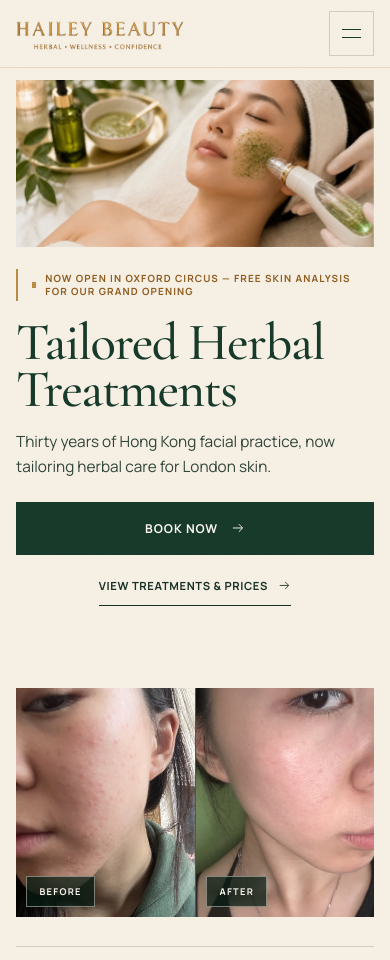
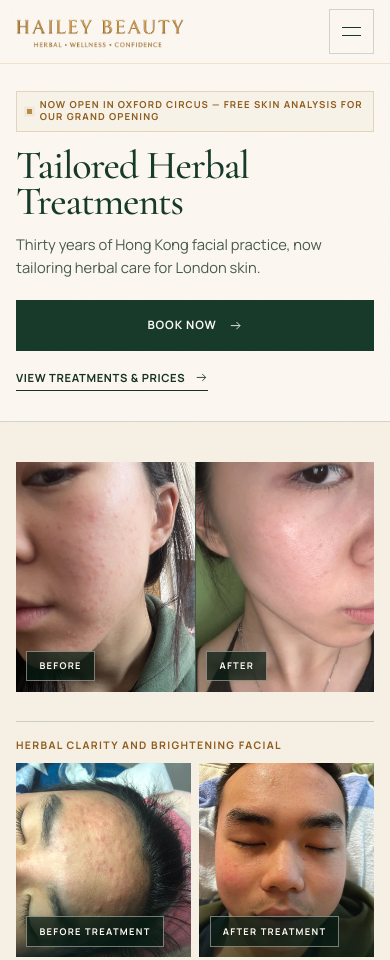
Before and after one commit to russelllobo/hailey-beauty-website, a plain HTML site: page index.html in a window 390 px wide. Shown: the top 960 px of the page. Drawn offline with nearby package versions, Linux system fonts and the light colour scheme; a script that the page names is missing.

Commit message:
Condense header and hero, remove hero image, add offset imagery

```diff
--- a/index.html
+++ b/index.html
@@ -25,7 +25,7 @@
       href="https://fonts.googleapis.com/css2?family=Cormorant+Garamond:wght@400;500;600&amp;family=Manrope:wght@400;500;600;700&amp;family=Noto+Sans+SC:wght@400;500;600&amp;family=Noto+Sans+TC:wght@400;500;600&amp;family=Noto+Serif+SC:wght@400;500&amp;family=Noto+Serif+TC:wght@400;500&amp;display=swap"
       rel="stylesheet"
     />
-    <link rel="stylesheet" href="./styles.css?v=17" />
+    <link rel="stylesheet" href="./styles.css?v=18" />
     <script data-structured-data type="application/ld+json"></script>
   </head>
   <body>
@@ -109,14 +109,7 @@
     </header>
 
     <main id="main">
-      <section class="hero" id="top" aria-labelledby="hero-title">
-        <img
-          class="hero-image"
-          src="./assets/hero-treatment.webp"
-          alt="A client receiving a herbal facial treatment at Hailey Beauty"
-          fetchpriority="high"
-        />
-        <div class="hero-wash" aria-hidden="true"></div>
+      <section class="hero hero-condensed" id="top" aria-labelledby="hero-title">
         <div class="hero-inner">
           <div class="hero-copy">
             <p class="hero-announcement" data-i18n="heroAnnouncement">Now open in Oxford Circus — free skin analysis for our grand opening</p>
@@ -135,6 +128,10 @@
               </a>
             </div>
           </div>
+          <figure class="hero-visual" role="presentation">
+            <img class="hero-visual-main" src="./assets/hero-treatment.webp" alt="" fetchpriority="high" />
+            <img class="hero-visual-accent" src="./assets/skin-analysis-session.webp" alt="" loading="lazy" />
+          </figure>
         </div>
       </section>
 
--- a/styles.css
+++ b/styles.css
@@ -17,7 +17,7 @@
   --sans: "Manrope", "Noto Sans SC", "Noto Sans TC", Arial, sans-serif;
   --shell: min(88rem, calc(100vw - 6rem));
   --section-space: clamp(6rem, 10vw, 10rem);
-  --header-height: 5.4rem;
+  --header-height: 4.35rem;
   color-scheme: light;
 }
 
@@ -241,16 +241,16 @@ h2 {
   top: 0;
   z-index: 50;
   height: var(--header-height);
-  border-bottom: 1px solid rgba(185, 139, 69, 0.24);
-  background: rgba(246, 239, 228, 0.9);
-  backdrop-filter: blur(20px) saturate(120%);
+  border-bottom: 1px solid rgba(185, 139, 69, 0.2);
+  background: rgba(251, 247, 240, 0.92);
+  backdrop-filter: blur(16px) saturate(110%);
 }
 
 .header-inner {
   display: grid;
   grid-template-columns: auto 1fr;
   align-items: center;
-  gap: 2.5rem;
+  gap: 2rem;
   width: var(--shell);
   height: 100%;
   margin-inline: auto;
@@ -267,9 +267,9 @@ h2 {
 .brand-logo {
   display: block;
   flex: none;
-  width: 13rem;
+  width: 11.75rem;
   height: auto;
-  max-height: 3rem;
+  max-height: 2.65rem;
   object-fit: contain;
 }
 
@@ -288,10 +288,10 @@ h2 {
 
 .site-nav a {
   position: relative;
-  padding-block: 0.45rem;
-  font-size: 0.74rem;
+  padding-block: 0.4rem;
+  font-size: 0.71rem;
   font-weight: 700;
-  letter-spacing: 0.045em;
+  letter-spacing: 0.06em;
 }
 
 .site-nav a::after {
@@ -336,8 +336,9 @@ h2 {
 }
 
 .header-book {
-  min-height: 2.85rem;
-  padding: 0.8rem 1rem;
+  min-height: 2.6rem;
+  padding: 0.65rem 1rem;
+  font-size: 0.71rem;
 }
 
 .menu-toggle {
@@ -346,46 +347,69 @@ h2 {
 
 .hero {
   position: relative;
-  display: grid;
-  min-height: clamp(36rem, 72svh, 48rem);
-  overflow: hidden;
+  display: block;
+  min-height: auto;
+  overflow: visible;
+  background: var(--paper);
+  border-bottom: 1px solid var(--line);
   isolation: isolate;
+}
+
+.hero-condensed {
+  background:
+    radial-gradient(120rem 40rem at 12% -10%, rgba(185, 139, 69, 0.06), transparent 55%),
+    var(--paper);
 }
 
 .hero-image,
 .hero-wash {
-  position: absolute;
-  inset: 0;
-  width: 100%;
-  height: 100%;
-}
-
-.hero-image {
-  z-index: -2;
-  object-fit: cover;
-  object-position: 72% 50%;
-  animation: hero-image-in 1.6s cubic-bezier(0.2, 0.75, 0.2, 1) both;
-}
-
-.hero-wash {
-  z-index: -1;
-  background:
-    linear-gradient(90deg, rgba(246, 239, 228, 0.98) 0%, rgba(246, 239, 228, 0.94) 29%, rgba(246, 239, 228, 0.68) 46%, rgba(246, 239, 228, 0.08) 72%),
-    linear-gradient(180deg, transparent 74%, rgba(9, 34, 23, 0.28));
+  display: none !important;
 }
 
 .hero-inner {
   position: relative;
   display: flex;
   align-items: center;
+  justify-content: space-between;
+  gap: clamp(2.5rem, 5vw, 5rem);
   width: var(--shell);
-  min-height: inherit;
+  min-height: auto;
   margin-inline: auto;
-  padding-block: 4rem 6rem;
+  padding: clamp(2.6rem, 5.5vw, 4rem) 0 clamp(2.6rem, 5vw, 3.75rem);
+}
+
+.hero-visual {
+  position: relative;
+  flex: none;
+  width: clamp(17rem, 24vw, 25rem);
+  height: clamp(13.5rem, 19vw, 19.5rem);
+  margin: 0;
+}
+
+.hero-visual-main {
+  width: 80%;
+  height: 100%;
+  object-fit: cover;
+  object-position: 60% 45%;
+  animation: hero-copy-in 1s cubic-bezier(0.22, 0.78, 0.22, 1) 120ms both;
+}
+
+.hero-visual-accent {
+  position: absolute;
+  right: 0;
+  bottom: -1.6rem;
+  width: 55%;
+  height: 52%;
+  border: 0.5rem solid var(--paper);
+  box-shadow: var(--shadow);
+  object-fit: cover;
+  object-position: 50% 42%;
+  animation: hero-copy-in 1s cubic-bezier(0.22, 0.78, 0.22, 1) 260ms both;
 }
 
 .hero-copy {
-  width: min(49rem, 58vw);
+  width: min(44rem, 100%);
+  max-width: 44rem;
 }
 
 .hero-announcement,
@@ -393,43 +417,44 @@ h2 {
 .hero-copy h1,
 .hero-lead,
 .hero-actions {
-  animation: hero-copy-in 0.9s cubic-bezier(0.22, 0.78, 0.22, 1) both;
+  animation: hero-copy-in 0.85s cubic-bezier(0.22, 0.78, 0.22, 1) both;
 }
 
 .hero-announcement {
   display: inline-flex;
   align-items: center;
-  gap: 0.7rem;
-  margin: 0 0 1.4rem;
-  padding: 0.62rem 0.8rem;
-  border: 1px solid rgba(143, 93, 32, 0.34);
-  background: rgba(251, 247, 240, 0.74);
+  gap: 0.55rem;
+  margin: 0 0 1rem;
+  padding: 0.48rem 0.72rem;
+  border: 1px solid rgba(143, 93, 32, 0.22);
+  background: rgba(246, 239, 228, 0.72);
   color: var(--brass);
-  font-size: 0.69rem;
+  font-size: 0.62rem;
   font-weight: 700;
-  letter-spacing: 0.14em;
+  letter-spacing: 0.13em;
   line-height: 1.2;
   text-transform: uppercase;
-  backdrop-filter: blur(10px);
+  backdrop-filter: none;
   animation-delay: 20ms;
 }
 
 .hero-announcement::before {
-  width: 0.45rem;
-  height: 0.45rem;
+  width: 0.38rem;
+  height: 0.38rem;
+  flex: none;
   background: var(--brass-fill);
-  box-shadow: 0 0 0 0.2rem rgba(185, 139, 69, 0.14);
+  box-shadow: 0 0 0 0.18rem rgba(185, 139, 69, 0.12);
   content: "";
 }
 
 .hero-copy h1 {
-  max-width: 10.5ch;
+  max-width: 16ch;
   color: var(--lacquer);
   font-family: var(--display);
-  font-size: clamp(4rem, 6.2vw, 6.75rem);
+  font-size: clamp(3rem, 5.1vw, 4.85rem);
   font-weight: 500;
-  letter-spacing: normal;
-  line-height: 0.95;
+  letter-spacing: -0.03em;
+  line-height: 0.92;
   animation-delay: 90ms;
 }
 
@@ -439,11 +464,11 @@ html:lang(en) .hero-copy h1 {
 }
 
 .hero-lead {
-  max-width: 31rem;
-  margin: 2rem 0 0;
-  color: #31453a;
-  font-size: clamp(1rem, 1.35vw, 1.24rem);
-  line-height: 1.7;
+  max-width: 30rem;
+  margin: 1.15rem 0 0;
+  color: #475a50;
+  font-size: clamp(0.96rem, 1.15vw, 1.08rem);
+  line-height: 1.65;
   text-wrap: pretty;
   animation-delay: 170ms;
 }
@@ -451,9 +476,22 @@ html:lang(en) .hero-copy h1 {
 .hero-actions {
   display: flex;
   align-items: center;
-  gap: 1.8rem;
-  margin-top: 2.25rem;
+  flex-wrap: wrap;
+  gap: 0.9rem 1.4rem;
+  margin-top: 1.55rem;
   animation-delay: 250ms;
+}
+
+.hero-actions .button {
+  min-height: 3.1rem;
+  padding: 0.9rem 1.25rem;
+  font-size: 0.72rem;
+}
+
+.hero-actions .text-link {
+  gap: 0.6rem;
+  padding-bottom: 0.35rem;
+  font-size: 0.73rem;
 }
 
 .proof-line {
@@ -1878,7 +1916,7 @@ html:lang(en) .hero-copy h1 {
 @media (max-width: 1160px) {
   :root {
     --shell: calc(100vw - 3rem);
-    --header-height: 4.9rem;
+    --header-height: 4.15rem;
   }
 
   body {
@@ -1997,11 +2035,16 @@ html:lang(en) .hero-copy h1 {
 
 @media (max-width: 900px) {
   .hero-inner {
-    padding-bottom: 5.5rem;
+    display: block;
+    padding-block: 2.4rem 2.8rem;
+  }
+
+  .hero-visual {
+    display: none;
   }
 
   .hero-copy {
-    width: 68vw;
+    width: 100%;
   }
 
   .proof-line-inner {
@@ -2277,32 +2320,32 @@ main > :not(.hero):not(.gallery):not(.tiktok-showcase) {
 
 @media (min-width: 1161px) {
   :root {
-    --section-space: clamp(5.75rem, 7vw, 7.5rem);
+    --section-space: clamp(5.25rem, 7vw, 7rem);
   }
 
   .hero {
-    min-height: clamp(38rem, 74svh, 46rem);
+    min-height: auto;
   }
 
   .hero-inner {
-    padding-block: 3.5rem 4.75rem;
+    padding-block: 3.25rem 3.6rem;
   }
 
   .hero-copy {
-    width: min(46rem, 54vw);
+    width: min(40rem, 46vw);
   }
 
   .hero-copy h1 {
-    font-size: clamp(4.5rem, 6vw, 6.4rem);
-    line-height: 0.92;
+    font-size: clamp(3.2rem, 4.6vw, 4.4rem);
+    line-height: 0.94;
   }
 
   .hero-lead {
-    margin-top: 1.6rem;
+    margin-top: 1rem;
   }
 
   .hero-actions {
-    margin-top: 1.9rem;
+    margin-top: 1.45rem;
   }
 
   .proof-line-inner {
@@ -2383,8 +2426,8 @@ main > :not(.hero):not(.gallery):not(.tiktok-showcase) {
 @media (max-width: 640px) {
   :root {
     --shell: calc(100vw - 2rem);
-    --section-space: 3.75rem;
-    --header-height: 4.25rem;
+    --section-space: 3.5rem;
+    --header-height: 4rem;
   }
 
   main > :not(.hero):not(.gallery).tiktok-showcase {
@@ -2499,100 +2542,93 @@ main > :not(.hero):not(.gallery):not(.tiktok-showcase) {
   .hero {
     display: block;
     min-height: 0;
-    padding-top: 0.75rem;
-    background: var(--bone);
-  }
-
-  .hero-image {
-    position: relative;
-    inset: auto;
-    width: var(--shell);
-    height: auto;
-    aspect-ratio: 2.15 / 1;
-    margin-inline: auto;
-    object-fit: cover;
-    object-position: 50% 50%;
-  }
-
+    padding-top: 0;
+    background: var(--paper);
+    border-bottom: 1px solid var(--line);
+  }
+
+  .hero-image,
   .hero-wash {
-    display: none;
+    display: none !important;
   }
 
   .hero-inner {
-    align-items: start;
+    display: block;
     min-height: 0;
-    padding: 1.4rem 0 2.6rem;
+    padding: 1.7rem 0 1.9rem;
   }
 
   .hero-copy {
     width: 100%;
+    max-width: none;
   }
 
   .hero-kicker {
-    margin-bottom: 1.2rem;
+    margin-bottom: 1rem;
   }
 
   .hero-announcement {
-    gap: 0.6rem;
-    max-width: 34rem;
-    margin-bottom: 1.15rem;
-    padding: 0.15rem 0 0.15rem 0.85rem;
-    border: 0;
-    border-left: 2px solid var(--brass-fill);
-    background: transparent;
-    font-size: 0.62rem;
-    letter-spacing: 0.115em;
-    line-height: 1.35;
+    gap: 0.5rem;
+    max-width: none;
+    margin-bottom: 0.95rem;
+    padding: 0.42rem 0.6rem;
+    border: 1px solid rgba(143, 93, 32, 0.2);
+    border-left: 1px solid rgba(143, 93, 32, 0.2);
+    background: rgba(246, 239, 228, 0.7);
+    font-size: 0.6rem;
+    letter-spacing: 0.12em;
+    line-height: 1.3;
     backdrop-filter: none;
   }
 
   .hero-announcement::before {
-    width: 0.36rem;
-    height: 0.36rem;
-    box-shadow: none;
+    width: 0.32rem;
+    height: 0.32rem;
+    box-shadow: 0 0 0 0.16rem rgba(185, 139, 69, 0.1);
   }
 
   .hero-copy h1 {
-    max-width: 100%;
-    font-size: clamp(3.15rem, 13.5vw, 4rem);
-    letter-spacing: -0.026em;
-    line-height: 0.88;
+    max-width: 16ch;
+    font-size: clamp(2.5rem, 9.5vw, 3.1rem);
+    letter-spacing: -0.028em;
+    line-height: 0.9;
     text-wrap: balance;
   }
 
   .hero-lead {
-    width: min(100%, 34rem);
-    margin: 1.15rem 0 0;
-    font-size: 0.96rem;
-    line-height: 1.62;
+    width: 100%;
+    max-width: 32rem;
+    margin: 0.9rem 0 0;
+    font-size: 0.92rem;
+    line-height: 1.58;
   }
 
   .hero-actions {
     display: grid;
     grid-template-columns: 1fr;
     align-items: stretch;
-    gap: 0.45rem;
+    gap: 0.55rem;
     width: 100%;
-    margin-top: 1.35rem;
+    margin-top: 1.25rem;
   }
 
   .hero-actions .button {
-    min-height: 3.35rem;
+    min-height: 3.2rem;
     padding-inline: 1.1rem;
     gap: 0.8rem;
   }
 
   .hero-actions .text-link {
     justify-content: center;
-    justify-self: center;
-    min-height: 2.75rem;
-    padding: 0.65rem 0 0.4rem;
+    justify-self: start;
+    min-height: auto;
+    padding: 0.7rem 0 0.35rem;
     border: 0;
     border-bottom: 1px solid currentColor;
-    gap: 0.65rem;
+    gap: 0.6rem;
     font-size: 0.7rem;
     line-height: 1.2;
-    text-align: center;
+    text-align: left;
   }
 
   .proof-line-inner {
@@ -3213,7 +3249,7 @@ main > :not(.hero):not(.gallery):not(.tiktok-showcase) {
   }
 
   .hero-copy h1 {
-    font-size: clamp(2.8rem, 15vw, 3.3rem);
+    font-size: clamp(2.3rem, 11.5vw, 2.8rem);
   }
 
   .hero-actions {
```
